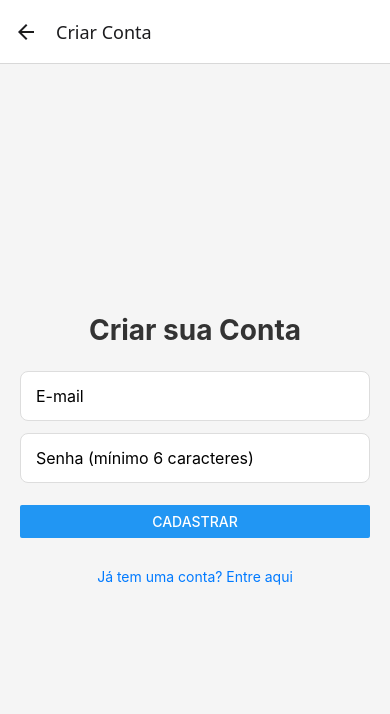
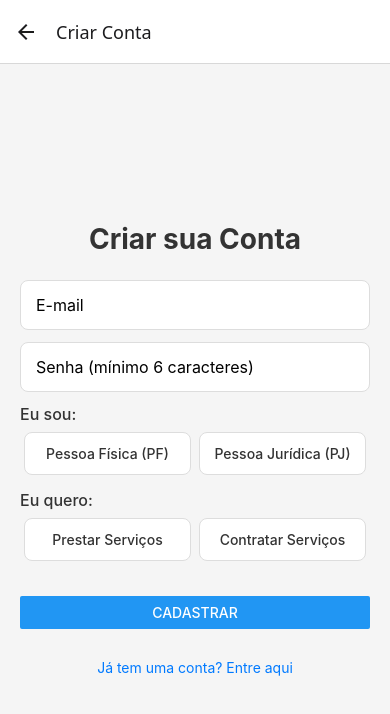
Before and after one commit to RafaEdu/trampo-app, a React Native app: screen /SignUp in a window 390 px wide. Shown: the top 714 px of the page. Built offline with nearby package versions, Linux system fonts and the light colour scheme.

Commit message:
feat: adicionado role para diferentes tipos de usuários

```diff
--- a/src/contexts/AuthContext.js
+++ b/src/contexts/AuthContext.js
@@ -32,7 +32,17 @@ export const AuthProvider = ({ children }) => {
     loading,
     signIn: (email, password) =>
       supabase.auth.signInWithPassword({ email, password }),
-    signUp: (email, password) => supabase.auth.signUp({ email, password }),
+
+    signUp: (email, password, optionsData) => {
+      return supabase.auth.signUp({
+        email,
+        password,
+        options: {
+          // Estes dados serão enviados para o trigger
+          data: optionsData,
+        },
+      });
+    },
     signOut: () => supabase.auth.signOut(),
   };
 
--- a/src/screens/SignUp/index.jsx
+++ b/src/screens/SignUp/index.jsx
@@ -6,38 +6,84 @@ import {
   Button,
   Alert,
   TouchableOpacity,
+  ScrollView,
 } from "react-native";
 import { useAuth } from "../../contexts/AuthContext";
 import { styles } from "./styles";
 
-// Recebemos o 'navigation' para poder voltar para a tela de Login
 export default function SignUpScreen({ navigation }) {
   const [email, setEmail] = useState("");
   const [password, setPassword] = useState("");
   const [loading, setLoading] = useState(false);
-  const { signUp } = useAuth(); // Pegamos apenas o signUp do nosso hook
+  const [accountType, setAccountType] = useState(null); // 'pf' ou 'pj'
+  const [userRole, setUserRole] = useState(null); // 'provider' ou 'client'
+
+  const { signUp } = useAuth();
 
   const handleSignUp = async () => {
+    // Validação simples
+    if (!accountType || !userRole) {
+      Alert.alert(
+        "Campos incompletos",
+        "Por favor, selecione todos os campos."
+      );
+      return;
+    }
+
     setLoading(true);
-    const { error } = await signUp(email, password);
+
+    // Prepara os dados para enviar ao Supabase
+    const optionsData = {
+      account_type: accountType,
+      user_role: userRole,
+    };
+
+    // Envia os dados junto com email e senha
+    const { error } = await signUp(email, password, optionsData);
+
     if (error) {
       Alert.alert("Erro no Cadastro", error.message);
     } else {
-      // Importante: O Supabase pode exigir confirmação de e-mail.
-      // O listener no nosso AuthContext vai lidar com a sessão,
-      // mas é bom avisar o usuário.
       Alert.alert(
         "Cadastro enviado!",
         "Verifique seu e-mail para confirmar a conta."
       );
-      // Opcional: navegar de volta ao login após o sucesso
       navigation.navigate("Login");
     }
     setLoading(false);
   };
 
+  // Componente auxiliar para os seletores (boa prática)
+  const Selector = ({ label, options, selectedValue, onSelect }) => (
+    <View style={styles.selectorContainer}>
+      <Text style={styles.selectorLabel}>{label}</Text>
+      <View style={styles.selectorOptionsContainer}>
+        {options.map((option) => (
+          <TouchableOpacity
+            key={option.value}
+            style={[
+              styles.selectorButton,
+              selectedValue === option.value && styles.selectorButtonActive,
+            ]}
+            onPress={() => onSelect(option.value)}
+          >
+            <Text
+              style={[
+                styles.selectorButtonText,
+                selectedValue === option.value &&
+                  styles.selectorButtonTextActive,
+              ]}
+            >
+              {option.label}
+            </Text>
+          </TouchableOpacity>
+        ))}
+      </View>
+    </View>
+  );
+
   return (
-    <View style={styles.container}>
+    <ScrollView contentContainerStyle={styles.container}>
       <Text style={styles.title}>Criar sua Conta</Text>
       <TextInput
         style={styles.input}
@@ -54,6 +100,29 @@ export default function SignUpScreen({ navigation }) {
         onChangeText={setPassword}
         secureTextEntry
       />
+
+      {/* --- NOVOS SELETORES --- */}
+      <Selector
+        label="Eu sou:"
+        options={[
+          { label: "Pessoa Física (PF)", value: "pf" },
+          { label: "Pessoa Jurídica (PJ)", value: "pj" },
+        ]}
+        selectedValue={accountType}
+        onSelect={setAccountType}
+      />
+
+      <Selector
+        label="Eu quero:"
+        options={[
+          { label: "Prestar Serviços", value: "provider" },
+          { label: "Contratar Serviços", value: "client" },
+        ]}
+        selectedValue={userRole}
+        onSelect={setUserRole}
+      />
+      {/* ------------------------- */}
+
       <View style={styles.buttonContainer}>
         <Button
           title={loading ? "Carregando..." : "Cadastrar"}
@@ -62,15 +131,14 @@ export default function SignUpScreen({ navigation }) {
         />
       </View>
 
-      {/* Botão para voltar ao Login */}
       <TouchableOpacity
         style={styles.goBackButton}
-        onPress={() => navigation.goBack()} // Simplesmente volta
+        onPress={() => navigation.goBack()}
       >
         <Text style={styles.goBackButtonText}>
           Já tem uma conta? Entre aqui
         </Text>
       </TouchableOpacity>
-    </View>
+    </ScrollView>
   );
 }
--- a/src/screens/SignUp/styles.js
+++ b/src/screens/SignUp/styles.js
@@ -1,9 +1,10 @@
-// src/screens/SignUp/styles.js
 import { StyleSheet } from "react-native";
 
 export const styles = StyleSheet.create({
+  //'container' para 'contentContainerStyle' do ScrollView
+  // se o conteúdo crescer. Por enquanto, flex: 1 funciona.
   container: {
-    flex: 1,
+    flexGrow: 1, // Permite o scroll se necessário
     justifyContent: "center",
     alignItems: "center",
     padding: 20,
@@ -28,7 +29,7 @@ export const styles = StyleSheet.create({
   },
   buttonContainer: {
     width: "100%",
-    marginTop: 10,
+    marginTop: 20, // Aumenta a margem
   },
   goBackButton: {
     marginTop: 20,
@@ -36,7 +37,46 @@ export const styles = StyleSheet.create({
   },
   goBackButtonText: {
     fontSize: 14,
-    color: "#007aff", // Uma cor padrão de "link"
+    color: "#007aff",
     textAlign: "center",
   },
+
+  selectorContainer: {
+    width: "100%",
+    marginBottom: 15,
+  },
+  selectorLabel: {
+    fontSize: 16,
+    fontWeight: "500",
+    color: "#333",
+    marginBottom: 8,
+  },
+  selectorOptionsContainer: {
+    flexDirection: "row",
+    justifyContent: "space-between",
+  },
+  selectorButton: {
+    flex: 1, // Faz os botões dividirem o espaço
+    paddingVertical: 12,
+    paddingHorizontal: 10,
+    backgroundColor: "white",
+    borderWidth: 1,
+    borderColor: "#ddd",
+    borderRadius: 8,
+    alignItems: "center",
+    marginHorizontal: 4, // Espaçamento entre botões
+  },
+  selectorButtonActive: {
+    backgroundColor: "#007aff", // Cor primária
+    borderColor: "#007aff",
+  },
+  selectorButtonText: {
+    fontSize: 14,
+    color: "#333",
+    fontWeight: "500",
+  },
+  selectorButtonTextActive: {
+    color: "white",
+    fontWeight: "bold",
+  },
 });
```
